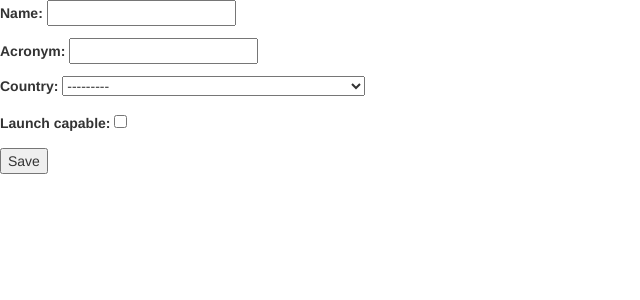
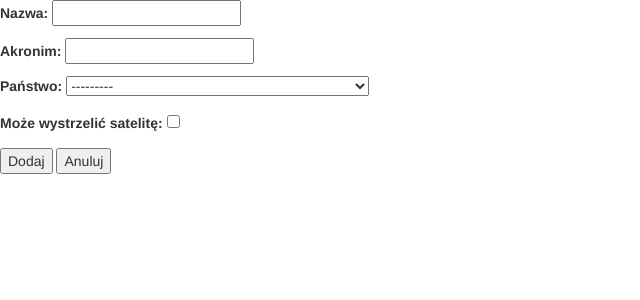
Before and after one commit to daniel-tomaszuk/Satelite_Tracking, a Django app: page /add_space_agency in a window 1280 px wide. Shown: the top 300 px of the page, without its empty margins (0-640 px from the left). Run offline with Django 3.2, Linux system fonts and the light colour scheme; some libraries are stand-ins or nearby versions.

Commit message:
Add cancel buttons, minor code fixes

```diff
--- a/Satelite_Tracking/Sat_Track/models.py
+++ b/Satelite_Tracking/Sat_Track/models.py
@@ -3,10 +3,10 @@ from django_countries.fields import CountryField
 
 
 class SpaceAgency(models.Model):
-    name = models.CharField(max_length=128)
-    acronym = models.CharField(max_length=128)
-    country = CountryField()
-    launch_capable = models.BooleanField(default=False)
+    name = models.CharField(max_length=128, verbose_name='Nazwa')
+    acronym = models.CharField(max_length=128, verbose_name='Akronim')
+    country = CountryField(verbose_name='Państwo')
+    launch_capable = models.BooleanField(default=False, verbose_name='Może wystrzelić satelitę')
 
     def __str__(self):
         return "{}".format(self.name)
@@ -40,10 +40,10 @@ class Satellite(models.Model):
 
 
 class Astronaut(models.Model):
-    first_name = models.CharField(max_length=128)
-    last_name = models.CharField(max_length=128)
-    agency = models.ForeignKey(SpaceAgency)
-    satellite = models.ForeignKey(Satellite)
+    first_name = models.CharField(max_length=128, verbose_name='Imię')
+    last_name = models.CharField(max_length=128, verbose_name='Nazwisko')
+    agency = models.ForeignKey(SpaceAgency, verbose_name='Agencja')
+    satellite = models.ForeignKey(Satellite, verbose_name='Obiekt')
 
     def __str__(self):
         return "{} {}".format(self.first_name, self.last_name)
--- a/Satelite_Tracking/Sat_Track/static/Sat_Track/js/j_script.js
+++ b/Satelite_Tracking/Sat_Track/static/Sat_Track/js/j_script.js
@@ -87,28 +87,10 @@ document.addEventListener("DOMContentLoaded", function(){
                 satHistIcon.css('display', '');
 
                 // TO DO: draw lines
-                var c = document.getElementById("box");
-                var context = c.getContext("2d");
-                    context.beginPath();
-                    context.moveTo(0,0);
-                    context.lineTo(300,150);
-                    context.stroke();
-
             };
 
         };
     };
-
-
-
-
-
-
-
-
-
-
-
 
 //#################################################################
     console.log();
--- a/Satelite_Tracking/Sat_Track/templates/add_astronauts_form.html
+++ b/Satelite_Tracking/Sat_Track/templates/add_astronauts_form.html
@@ -5,5 +5,7 @@
 		{%	csrf_token	%}
 		{{	form.as_p	}}
 		<input	type="submit" value="Save">
+		<input type="button" onclick="location.href='/astronauts';"
+			   value="Anuluj"/>
 </form>
 {% endblock %}
--- a/Satelite_Tracking/Sat_Track/templates/add_space_agency_form.html
+++ b/Satelite_Tracking/Sat_Track/templates/add_space_agency_form.html
@@ -4,6 +4,8 @@
 <form action="{% url 'add-space-agency' %}" method="post">
 		{%	csrf_token	%}
 		{{	form.as_p	}}
-		<input type="submit" value="Save">
+		<input type="submit" value="Dodaj">
+		<input type="button" onclick="location.href='/space_agencies';"
+			   value="Anuluj"/>
 </form>
 {% endblock %}
--- a/Satelite_Tracking/Sat_Track/templates/astronauts_confirm_delete.html
+++ b/Satelite_Tracking/Sat_Track/templates/astronauts_confirm_delete.html
@@ -5,9 +5,9 @@
 		{%	csrf_token	%}
         <p>Czy na pewno chesz usunąć <b>"{{ object }}"</b>?</p>
         <input type="submit" value="Usuń"/>
-        <input type="button" onclick="location.href='/astronauts';"
-           value="Anuluj"/>
+        <input type="button" onclick="location.href='/astronauts';" value="Anuluj"/>
     </form>
 
 
+
 {% endblock %}
--- a/Satelite_Tracking/Sat_Track/templates/base.html
+++ b/Satelite_Tracking/Sat_Track/templates/base.html
@@ -4,7 +4,7 @@
         <meta charset="utf-8">
         <script type="text/javascript">
             {% comment %}
-                <!--global js variables!-->
+                <!--global js variables! make REST API instead-->
             {% endcomment %}
             sats_json = {{ sats_json|safe }};
             sats_hist_json = {{ sats_hist_json|safe }};
@@ -25,10 +25,7 @@
     </body>
 </html>
 
-
-
 {% comment %}
-<!--Not safe way! TO DO: make it safe.-->
-        widget.init(sats_json);
-var sats_json = "{{ sats_json }}";
+<!--widget.init(sats_json);-->
+<!--var sats_json = "{{ sats_json }}";-->
 {% endcomment %}
--- a/Satelite_Tracking/Sat_Track/templates/satellite_info.html
+++ b/Satelite_Tracking/Sat_Track/templates/satellite_info.html
@@ -15,7 +15,7 @@
     <input type="button" onclick="location.href='/astronauts';"
            value="Astronauci"/>
 
-    <h2>Załoga:</h2>
+    <h2>Obsługa:</h2>
     <table border="solid">
         <tr>
             <td><b>Imię</b></td>
--- a/Satelite_Tracking/Sat_Track/templates/satellites_update_form.html
+++ b/Satelite_Tracking/Sat_Track/templates/satellites_update_form.html
@@ -5,6 +5,7 @@
 		{%	csrf_token	%}
 		<h1>Modyfikacja agencji kosmicznej satelity! </h1>
 		{{	form.as_p	}}
-		<input	type="submit" value="Save">
+		<input	type="submit" value="Zapisz">
+		<input type="button" onclick="location.href='/satellites/';" value="Anuluj"/>
 </form>
 {% endblock %}
--- a/Satelite_Tracking/Sat_Track/templates/spaceagency_update_form.html
+++ b/Satelite_Tracking/Sat_Track/templates/spaceagency_update_form.html
@@ -5,6 +5,7 @@
 		{%	csrf_token	%}
 		<h1>Modyfikacja agencji kosmicznej! </h1>
 		{{	form.as_p	}}
-		<input	type="submit" value="Save">
+		<input	type="submit" value="Zapisz">
+		<input type="button" onclick="location.href='/space_agencies';" value="Anuluj"/>
 </form>
 {% endblock %}
--- a/Satelite_Tracking/Sat_Track/views.py
+++ b/Satelite_Tracking/Sat_Track/views.py
@@ -5,7 +5,7 @@ from django.views.generic.edit import *
 from .models import *
 import kronos
 
-import json
+# import json
 # from django.core.serializers.json import DjangoJSONEncoder
 from django.core import serializers
 from django.core.exceptions import ObjectDoesNotExist
@@ -43,6 +43,12 @@ SAT_NAME = [
 # You can review the crontab with a crontab -l command
 @kronos.register('* * * * *')  # every minute
 def actuate_sats():
+    """
+    Use external library to get positions of requested satellites.
+    Create new Satellite (look at models) object if there is no satellite with found name,
+    or update existing satellite if it's already in the DB
+    :return: None - only create/update/do nothing on DB objects
+    """
     for name in SAT_NAME:
         try:
             orb = Orbital(name)
@@ -85,7 +91,6 @@ def actuate_sats():
 
 class Map(View):
     def get(self, request):
-
         # on get - show map without satellites
         context = {
             "satellites": "",
@@ -104,7 +109,6 @@ class Map(View):
         satellites = Satellite.objects.filter(name__in=sat_list)
         # make json out of chosen satellites
         sats_json = serializers.serialize('json', satellites)
-
         # get id of history objects related to satellite
         hist_id = []
         # for every chosen satellite
@@ -139,7 +143,7 @@ class SatellitesInfo(View):
     def get(self, request, sat_id):
         satellite = Satellite.objects.get(pk=sat_id)
         sat_history = SatHistory.objects.filter(name=
-                                                satellite.name).order_by('-date')
+                        satellite.name).order_by('-date')
         astronauts = satellite.astronaut_set.all()
         agency = satellite.agency
         context = {
@@ -233,7 +237,6 @@ class AddAstronauts(CreateView):
 
 
 class UpdateAstronauts(UpdateView):
-
     model = Astronaut
     template_name = "astronauts_update_form.html"
     fields = ['first_name', 'last_name', "agency", "satellite"]
```
Also changed, not shown: Satelite_Tracking/Sat_Track/templates/agency_info.html (+7 -3 lines), Satelite_Tracking/Sat_Track/migrations/0003_auto_20170707_0745.py (added).
